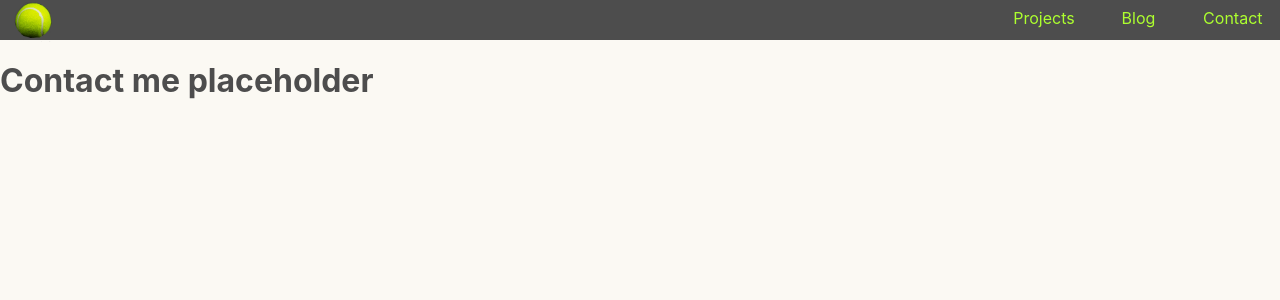
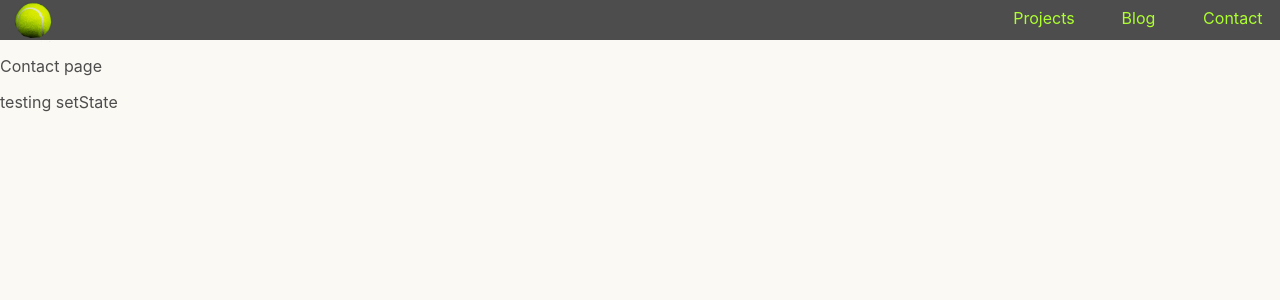
Before and after one commit to jtennies10/personal-website, a React (Create React App) app: page /contact in a window 1280 px wide. Shown: the top 300 px of the page. Built offline with nearby package versions, Linux system fonts and the light colour scheme.

Commit message:
Some renaming and basic Contact page set up

```diff
--- a/src/App.js
+++ b/src/App.js
@@ -2,7 +2,8 @@ import React from 'react';
 import {BrowserRouter as Router, Route, Switch, Redirect} from 'react-router-dom';
 import './App.css';
 import NavBar from './components/NavBar.js';
-import HomePage from './components/HomePage.js';
+import Landing from './components/Landing.js';
+import ContactMe from './components/ContactMe.js';
 
 function App() {
   return (
@@ -18,11 +19,11 @@ function App() {
           </Route>
           <Route path='/contact'>
             <NavBar currentPage='Contact Me'/>
-            <h1>Contact me placeholder</h1>
+            <ContactMe/>
           </Route>
           <Route path='/'>
             <NavBar currentPage='Home'/>
-            <HomePage/>
+            <Landing/>
           </Route>
         </Switch>
       </Router>
--- /dev/null
+++ b/src/components/ContactMe.js
@@ -0,0 +1,23 @@
+import React from 'react';
+import '../assets/styling.css';
+
+class ContactMe extends React.PureComponent {
+    constructor() {
+        super()
+        this.state = {
+            message: ''
+        }
+    }
+
+    render() {
+        this.setState({message:'testing setState'})
+        return (
+            <React.Fragment>
+                <p>Contact page</p>
+                <p>{this.state.message}</p>
+            </React.Fragment>
+        )
+    }
+}
+
+export default ContactMe;
--- a/src/components/HomePage.js
+++ b/src/components/Landing.js
@@ -1,7 +1,7 @@
 import React from 'react';
 import '../assets/styling.css';
 
-class HomePage extends React.PureComponent {
+class Landing extends React.PureComponent {
     render() {
         return (
             <div className='MainContent'>
@@ -17,4 +17,4 @@ class HomePage extends React.PureComponent {
     }
 }
 
-export default HomePage;
+export default Landing;
```
